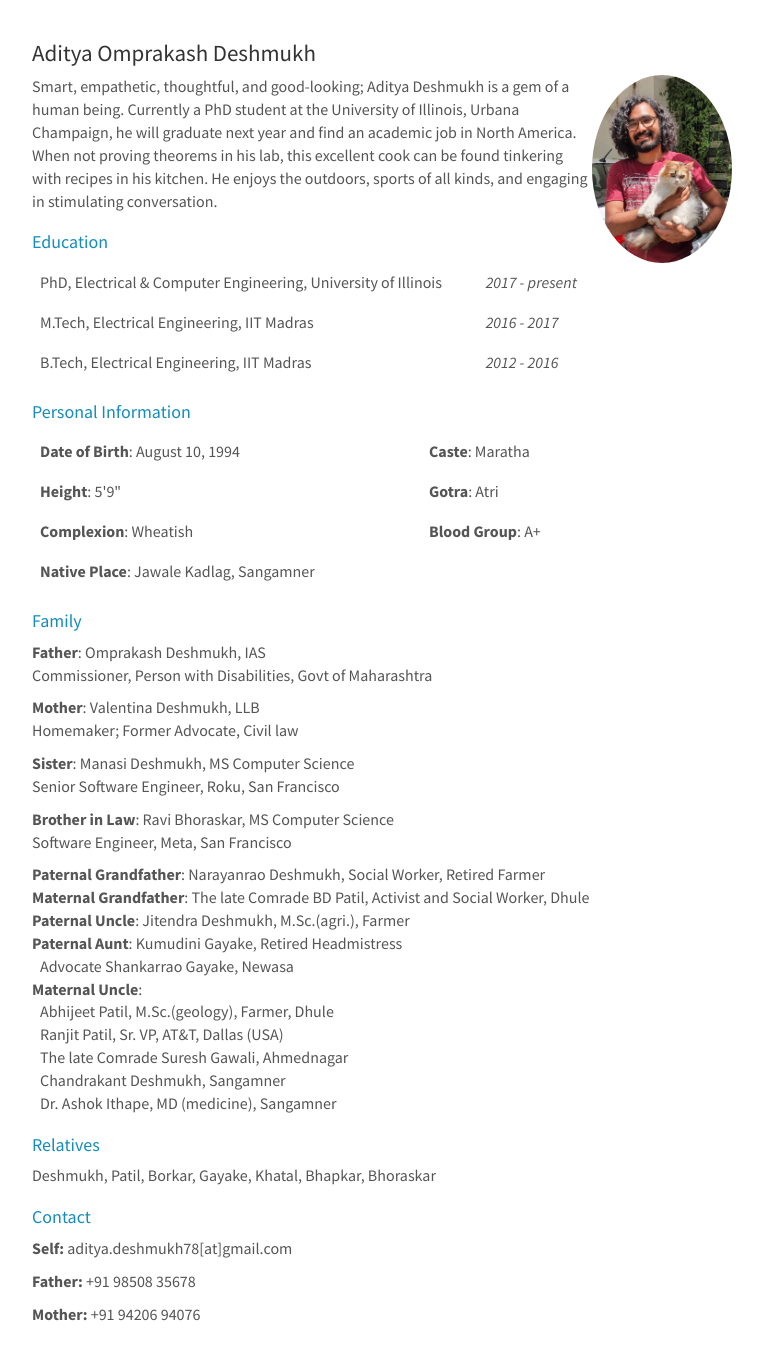
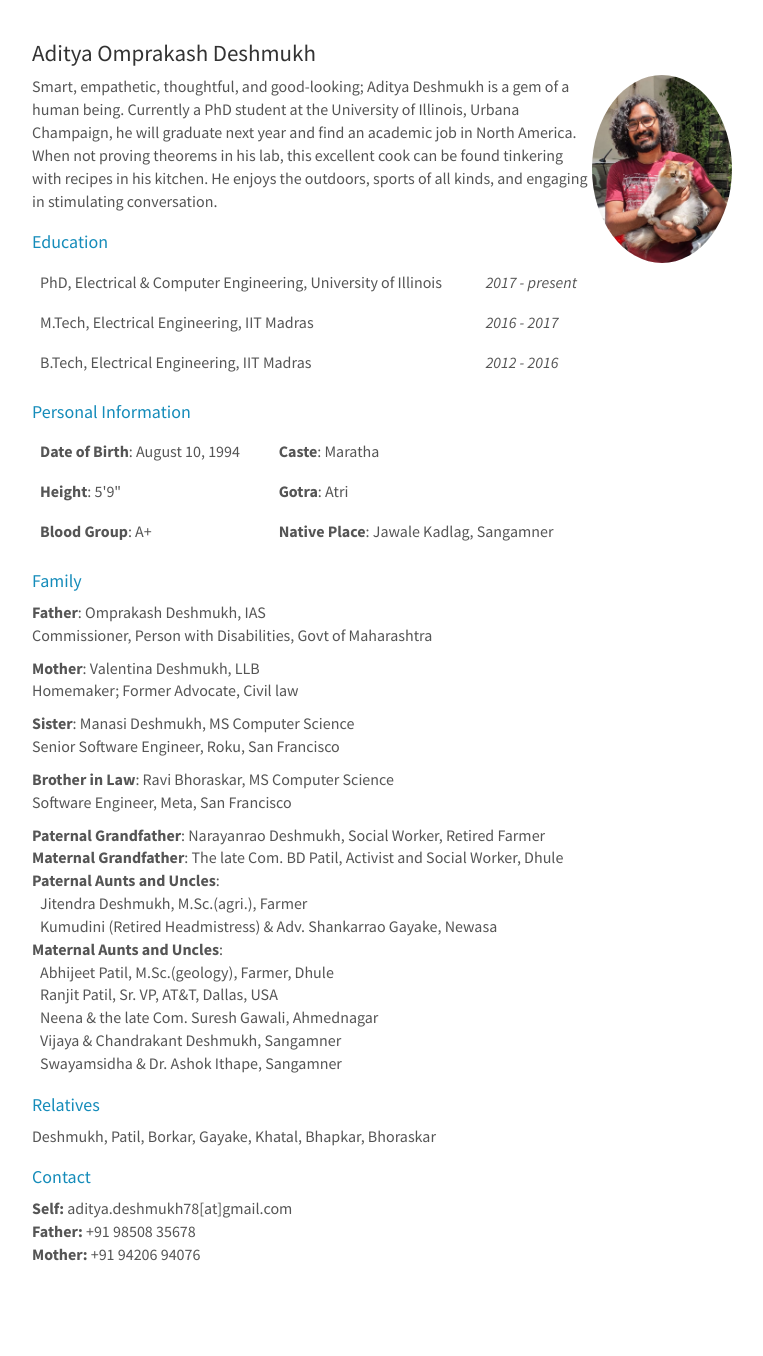
Before and after one commit to ravibhoraskar/ravibhoraskar.github.io, a Jekyll site: the page built from aditya.html, in a window 1280 px wide. Shown: the whole page, without its empty margins (258-1021 px from the left). Built offline with Jekyll 4.4.1, drawn with Linux system fonts in a browser that asks for light colours; after the commit the page ends 1296 px from its top, so only the background shows below that.

Commit message:
Tweak aditya bio

```diff
--- a/aditya.html
+++ b/aditya.html
@@ -41,10 +41,7 @@ title: Aditya Omprakash Deshmukh
             <td><b>Gotra</b>: Atri</td>
         </tr>
         <tr>
-            <td><b>Complexion</b>: Wheatish</td>
             <td><b>Blood Group</b>: A+</td>
-        </tr>
-        <tr>
             <td><b>Native Place</b>: Jawale Kadlag, Sangamner</td>
         </tr>
     </table>
@@ -67,22 +64,24 @@ title: Aditya Omprakash Deshmukh
     </p>
     <p>
         <b>Paternal Grandfather</b>: Narayanrao Deshmukh, Social Worker, Retired Farmer <br />
-        <b>Maternal Grandfather</b>: The late Comrade BD Patil, Activist and Social Worker, Dhule <br />
-        <b>Paternal Uncle</b>: Jitendra Deshmukh, M.Sc.(agri.), Farmer <br />
-        <b>Paternal Aunt</b>: Kumudini Gayake, Retired Headmistress <br />
-        &ensp;Advocate Shankarrao Gayake, Newasa <br />
-        <b>Maternal Uncle</b>: <br />
+        <b>Maternal Grandfather</b>: The late Com. BD Patil, Activist and Social Worker, Dhule <br />
+        <b>Paternal Aunts and Uncles</b>:</br>
+        &ensp;Jitendra Deshmukh, M.Sc.(agri.), Farmer <br />
+        &ensp;Kumudini (Retired Headmistress) & Adv. Shankarrao Gayake, Newasa <br />
+        <b>Maternal Aunts and Uncles</b>: <br />
         &ensp;Abhijeet Patil, M.Sc.(geology), Farmer, Dhule <br />
-        &ensp;Ranjit Patil, Sr. VP, AT&T, Dallas (USA) <br />
-        &ensp;The late Comrade Suresh Gawali, Ahmednagar <br />
-        &ensp;Chandrakant Deshmukh, Sangamner <br />
-        &ensp;Dr. Ashok Ithape, MD (medicine), Sangamner <br />
+        &ensp;Ranjit Patil, Sr. VP, AT&T, Dallas, USA <br />
+        &ensp;Neena & the late Com. Suresh Gawali, Ahmednagar <br />
+        &ensp;Vijaya & Chandrakant Deshmukh, Sangamner <br />
+        &ensp;Swayamsidha & Dr. Ashok Ithape, Sangamner <br />
     </p>
     <h3><a href="#">Relatives</a></h3>
     Deshmukh, Patil, Borkar, Gayake, Khatal, Bhapkar, Bhoraskar
     <h3><a href="#">Contact</a></h3>
-    <p> <b>Self:</b> aditya.deshmukh78[at]gmail.com</p>
-    <p> <b>Father:</b> +91 98508 35678</p>
-    <p> <b>Mother:</b> +91 94206 94076</p>
+    <p>
+        <b>Self:</b> aditya.deshmukh78[at]gmail.com</br>
+        <b>Father:</b> +91 98508 35678</br>
+        <b>Mother:</b> +91 94206 94076</br>
+    </p>
 
 </div>
```
